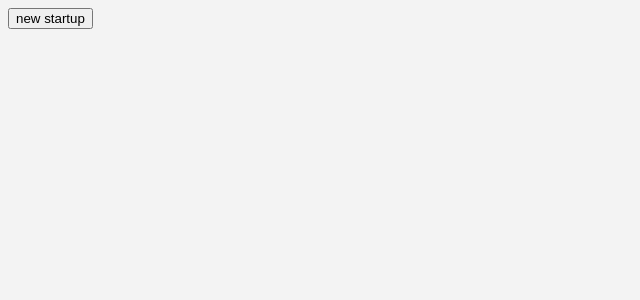
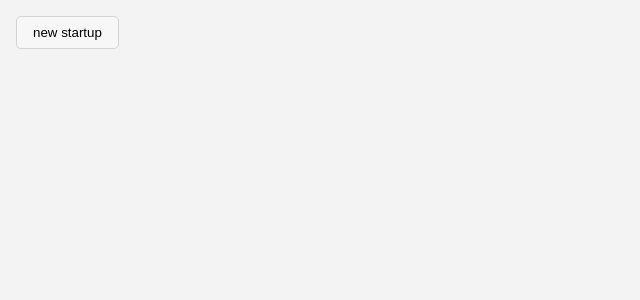
Before and after one commit to sgavrielov/react-multistep-form, a React (Create React App) app: page / in a window 1280 px wide. Shown: the top 300 px of the page, without its empty margins (0-640 px from the left). Built offline with nearby package versions, Linux system fonts and the light colour scheme.

Commit message:
bug fixes :bug:

```diff
--- a/src/components/newStartup/NewStartup.jsx
+++ b/src/components/newStartup/NewStartup.jsx
@@ -33,6 +33,7 @@ function NewStartup({ open, setOpen }) {
     e.preventDefault();
     if (!isLastStep) return next();
     alert("Success");
+    close();
   };
 
   const close = () => setOpen(!open);
--- a/src/index.css
+++ b/src/index.css
@@ -1,5 +1,6 @@
 *,
-*::before*::after {
+*::before,
+*::after {
   box-sizing: border-box;
   margin: 0;
   padding: 0;
@@ -8,6 +9,23 @@
 body {
   background: #f3f3f3;
   font-family: sans-serif;
+}
+
+.btn-toggle-multistep-from {
+  margin: 1rem;
+  padding: 0.5rem 1rem;
+  color: black;
+  background: #f7f7f7;
+  border: 1px solid lightgray;
+  border-radius: 5px;
+  cursor: pointer;
+}
+
+.btn-toggle-multistep-from:hover {
+  border: 1px solid #3498db;
+  background: #3498db;
+  color: white;
+  transition: all 100ms linear;
 }
 
 .multistepForm {
@@ -119,7 +137,7 @@ body {
     transform: translate(20px, 0);
   }
   to {
-    transform: translate(-0px, 0);
+    transform: translate(0px, 0);
   }
 }
 
@@ -163,7 +181,9 @@ body {
   color: #444444;
   line-height: 1.5;
   width: 70%;
-  height: 55px;
+  min-height: 55px;
+  height: max-content;
+  max-height: 85px;
   overflow: hidden;
   text-align: left;
   padding: 1rem;
```
Also changed, not shown: 1 other file (tests, documents, lock files or other folders).
